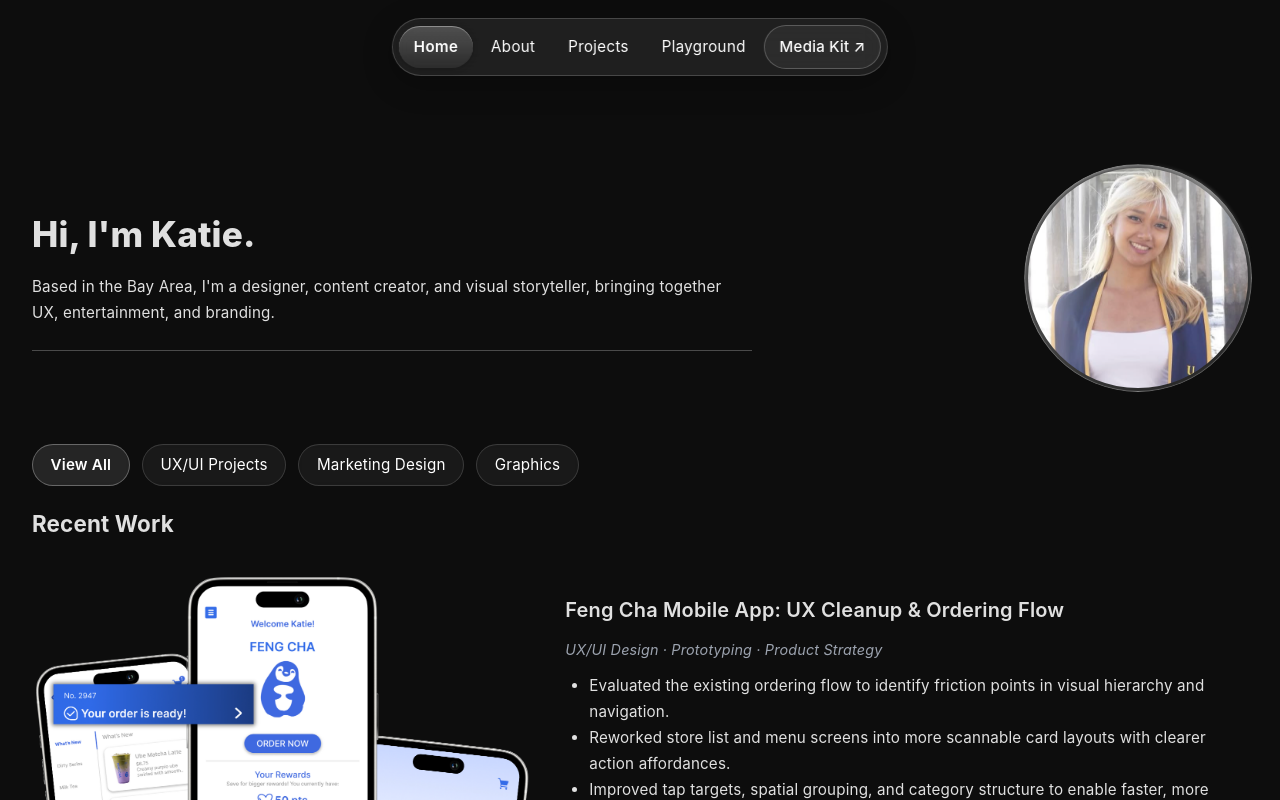
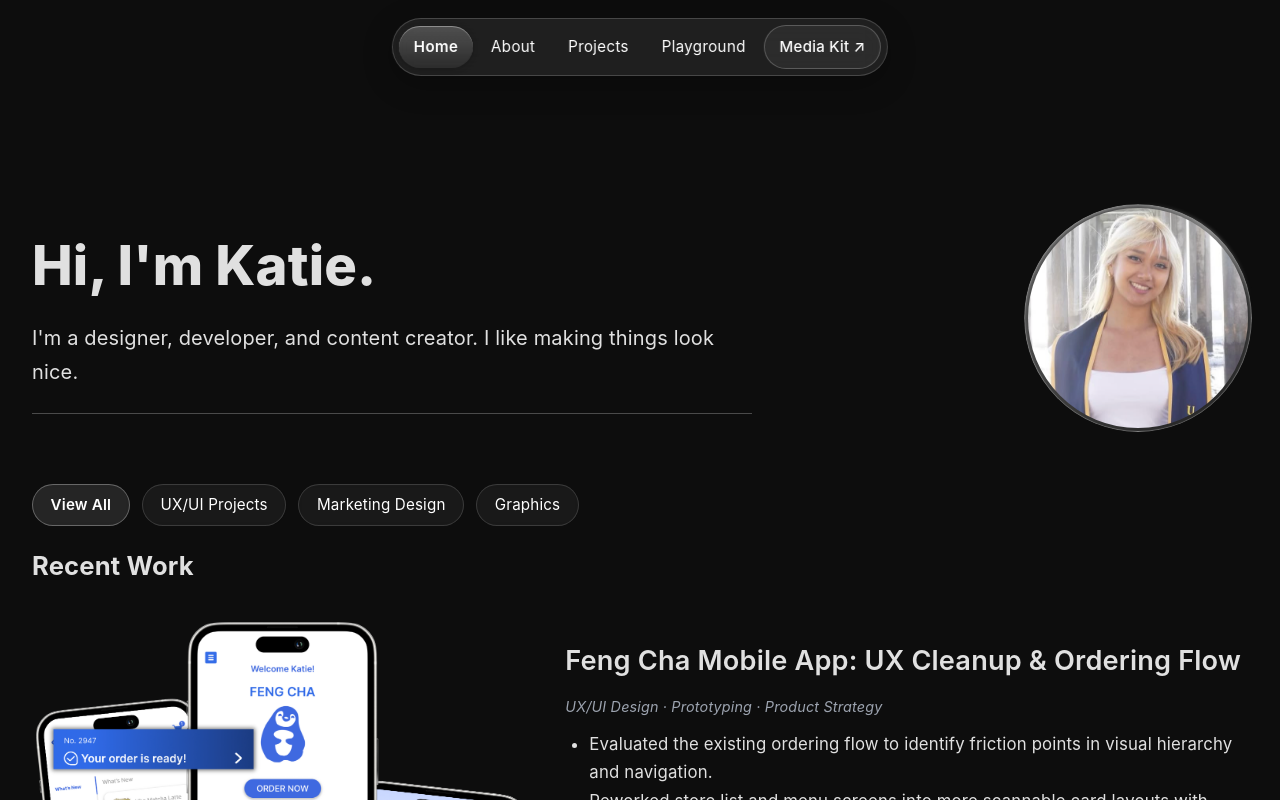
Before and after one commit to katienhanle/portfolio, a Next.js app in the folder nextjs-portfolio/: page / in a window 1280 px wide. Built offline with nearby package versions, Linux system fonts and the light colour scheme.

Commit message:
Font change

```diff
--- a/nextjs-portfolio/pages/index.js
+++ b/nextjs-portfolio/pages/index.js
@@ -44,25 +44,25 @@ export default function Home() {
       paddingBottom: '0.25rem',
     },
     titleH1: {
-      fontSize: '2.2rem',
+      fontSize: '3.4rem',
       fontWeight: 800,
       margin: 0,
     },
     titleH2: {
-      fontSize: '1.4rem',
+      fontSize: '1.6rem',
       fontWeight: 700,
       margin: 0,
       marginBottom: '1.25rem',
     },
     calloutH3: {
-      fontSize: '1.25rem',
+      fontSize: '1.7rem',
       fontWeight: 600,
       marginTop: '1.25rem',
       marginBottom: '0.75rem',
       color: '#E0E0E0',
     },
     body: {
-      fontSize: '0.95rem',
+      fontSize: '1.25rem',
       lineHeight: 1.7,
       color: '#E0E0E0',
       margin: 0,
@@ -80,7 +80,7 @@ export default function Home() {
       lineHeight: 1.7,
       marginTop: '0.5rem',
       color: '#E0E0E0',
-      fontSize: '0.95rem',
+      fontSize: '1.05rem',
     },
     pill: (active) => ({
       padding: '0.5rem 1.1rem',
@@ -116,15 +116,16 @@ export default function Home() {
           display: 'flex',
           justifyContent: 'space-between',
           alignItems: 'center',
-          marginTop: '3.5rem',
+          marginTop: '6rem',
           gap: '2rem',
           flexWrap: 'wrap',
+
         }}
       >
         <div style={{ flex: '1 1 520px', maxWidth: 720 }}>
           <h1 style={styles.titleH1}>Hi, I&apos;m Katie.</h1>
           <p style={styles.body}>
-            Based in the Bay Area, I&apos;m a designer, content creator, and visual storyteller, bringing together UX, entertainment, and branding.
+            I&apos;m a designer, developer, and content creator. I like making things look nice.
           </p>
           <hr style={{ margin: '1.5rem 0 0', borderColor: 'rgba(255, 255, 255, 0.25)' }} />
         </div>
```
